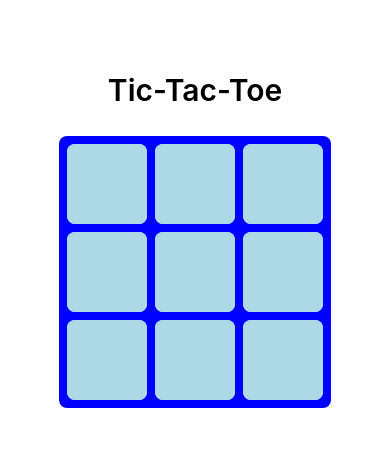
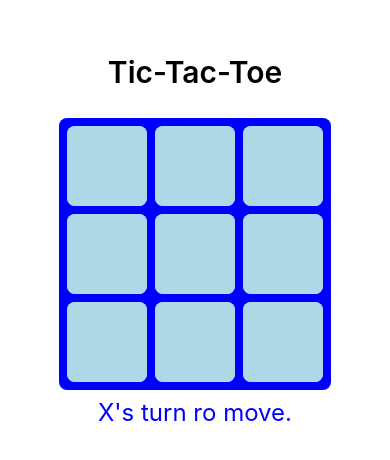
Before and after one commit to simona1/tic-tac-toe, a React Native app: screen / in a window 390 px wide. Shown: the part 192-652 px from the top of the page. Built offline with nearby package versions, Linux system fonts and the light colour scheme.

Commit message:
Add game status

```diff
--- a/App.js
+++ b/App.js
@@ -3,7 +3,10 @@ import { StyleSheet, Text, TouchableOpacity, View } from "react-native";
 import { useReducer } from "react";
 
 import Board from "./Board";
+import computeGameOutcome from "./computeGameOutcome";
 import copy2dArray from "./copy2dArray";
+import GameStatus from "./GameStatus";
+import getPlayerToMove from "./getPlayerToMove";
 import make2dArray from "./make2dArray";
 
 function makeInitialBoardState() {
@@ -16,18 +19,31 @@ function makeInitialBoardState() {
 function reducer(state, action) {
   switch (action.type) {
     case "move": {
+      if (state.gameOver) {
+        return state;
+      }
       const newBoard = copy2dArray(state.board);
-      newBoard[action.rowIndex][action.columnIndex] =
-        state.moveCount % 2 === 0 ? "X" : "O";
+      newBoard[action.rowIndex][action.columnIndex] = getPlayerToMove(
+        state.moveCount
+      );
+
+      const { gameOver, winner } = computeGameOutcome(newBoard);
 
       return {
         ...state,
         board: newBoard,
         moveCount: state.moveCount + 1,
+        gameOver,
+        winner,
       };
     }
     case "reset": {
-      return makeInitialBoardState();
+      return {
+        board: make2dArray(3, 3, null),
+        moveCount: 0,
+        gameOver: false,
+        winner: null,
+      };
     }
   }
 }
@@ -43,7 +59,12 @@ export default function App() {
     <View style={styles.container}>
       <Text style={styles.heading}>Tic-Tac-Toe</Text>
       <Board board={state.board} dispatch={dispatch} />
-      {state.moveCount === 9 ? (
+      <GameStatus
+        winner={state.winner}
+        gameOver={state.gameOver}
+        moveCount={state.moveCount}
+      />
+      {state.gameOver ? (
         <TouchableOpacity
           style={styles.button}
           onPress={() => dispatch({ type: "reset" })}
--- /dev/null
+++ b/GameStatus.js
@@ -0,0 +1,34 @@
+import { StyleSheet, Text, View } from "react-native";
+
+import getPlayerToMove from "./getPlayerToMove";
+
+export default function GameStatus({ gameOver, moveCount, winner }) {
+  const gameStatus = (() => {
+    if (!gameOver) {
+      return `${getPlayerToMove(moveCount)}'s turn ro move.`;
+    }
+
+    if (winner == null) {
+      return "Game is a draw";
+    }
+
+    return `${winner} won!`;
+  })();
+
+  return (
+    <View style={styles.container}>
+      <Text style={styles.status}>{gameStatus}</Text>
+    </View>
+  );
+}
+
+const styles = StyleSheet.create({
+  container: {
+    alignItems: "center",
+    justifyContent: "center",
+  },
+  status: {
+    color: "blue",
+    fontSize: 24,
+  },
+});
--- /dev/null
+++ b/computeGameOutcome.js
@@ -0,0 +1,48 @@
+const DIRS = [
+  [1, 0],
+  [0, 1],
+  [1, 1],
+  [1, -1],
+];
+
+export default function computeGameOutcome(board) {
+  const n = board.length;
+  let hasEmptyCells = false;
+
+  for (let i = 0; i < n; ++i) {
+    for (let j = 0; j < n; ++j) {
+      const cellValue = board[i][j];
+      if (!cellValue) {
+        hasEmptyCells = true;
+        continue;
+      }
+
+      for (const [di, dj] of DIRS) {
+        let count = 1;
+        let ci = i;
+        let cj = j;
+
+        while (true) {
+          ci += di;
+          cj += dj;
+          if (
+            ci < 0 ||
+            cj < 0 ||
+            ci >= n ||
+            cj >= n ||
+            board[ci][cj] !== cellValue
+          ) {
+            break;
+          }
+
+          ++count;
+        }
+
+        if (count >= n) {
+          return { gameOver: true, winner: cellValue };
+        }
+      }
+    }
+  }
+  return { gameOver: !hasEmptyCells, winner: null };
+}
--- /dev/null
+++ b/getPlayerToMove.js
@@ -0,0 +1,5 @@
+const PLAYERS = ["X", "O"];
+
+export default function getPlayerToMove(moveCount) {
+  return PLAYERS[moveCount % PLAYERS.length];
+}
```
